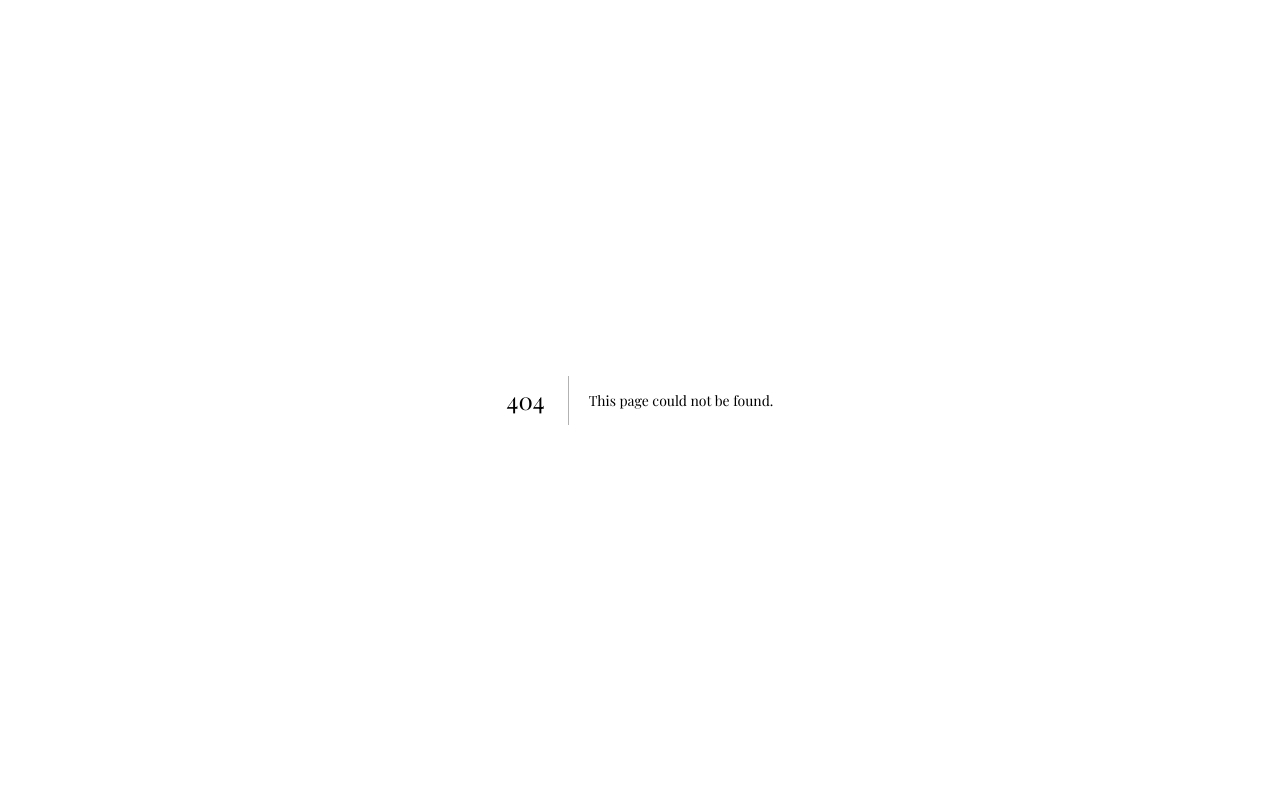
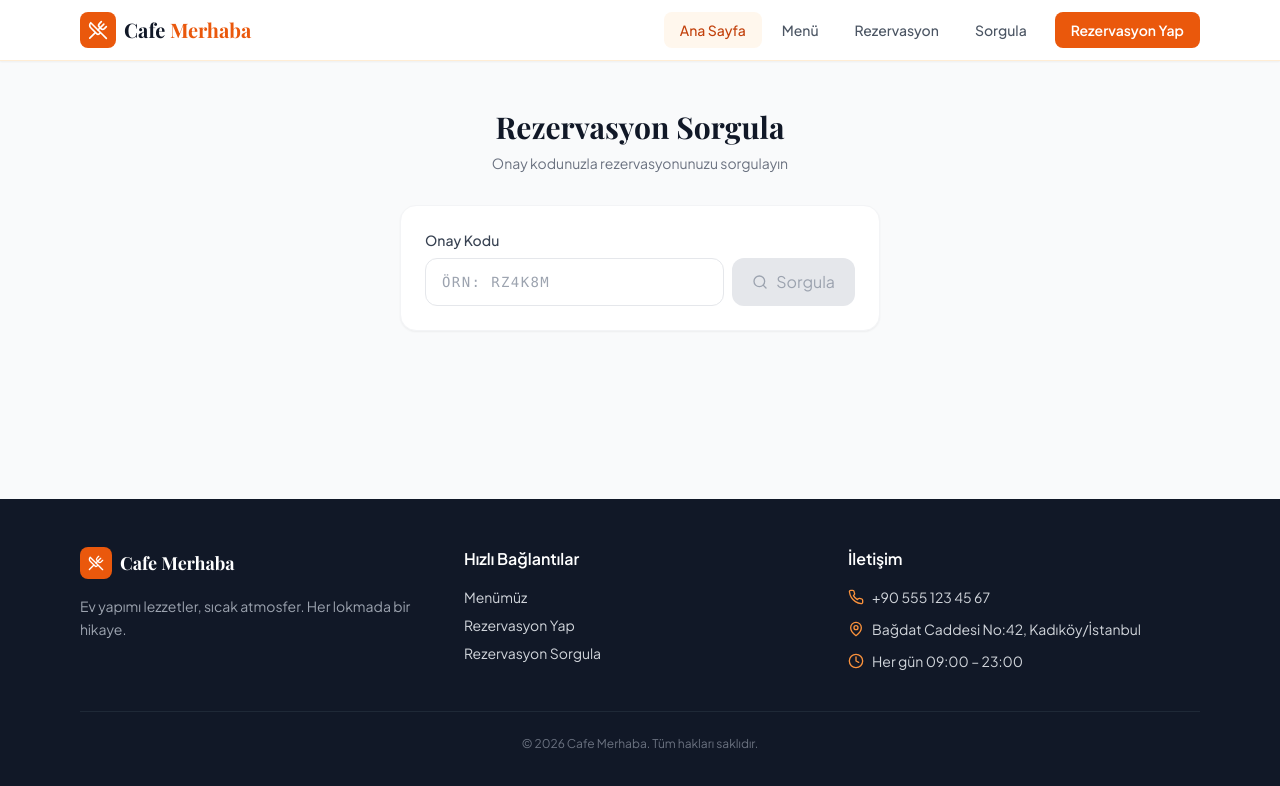
Before and after one commit to furkanalumert1-self/lokanta_rezervasyon, a Next.js app: page / in a window 1280 px wide. Before the commit this address had no page. Shown: the top 786 px of the page. Built offline with nearby package versions, Linux system fonts and the light colour scheme; a web font is replaced by a local one.

Commit message:
Add files via upload

```diff
--- /dev/null
+++ b/src/app/page.tsx
@@ -0,0 +1,123 @@
+"use client";
+
+import { useState } from "react";
+import { Search, Calendar, Clock, Users, Phone, User } from "lucide-react";
+import PublicHeader from "@/components/PublicHeader";
+import PublicFooter from "@/components/PublicFooter";
+import ReservationStatusBadge from "@/components/ReservationStatusBadge";
+import { formatDate, formatTime } from "@/lib/utils";
+
+type ReservationResult = {
+  customerName: string;
+  customerPhone: string;
+  date: string;
+  guestCount: number;
+  status: string;
+  notes?: string | null;
+};
+
+export default function SorgulaPage() {
+  const [code, setCode] = useState("");
+  const [loading, setLoading] = useState(false);
+  const [result, setResult] = useState<ReservationResult | null>(null);
+  const [error, setError] = useState("");
+
+  const handleSearch = async () => {
+    if (!code.trim()) return;
+    setLoading(true);
+    setError("");
+    setResult(null);
+
+    try {
+      const res = await fetch(`/api/reservations/check?code=${code.toUpperCase().trim()}`);
+      const data = await res.json();
+      if (!res.ok) throw new Error(data.error || "Rezervasyon bulunamadı");
+      setResult(data);
+    } catch (err: unknown) {
+      setError(err instanceof Error ? err.message : "Bir hata oluştu");
+    } finally {
+      setLoading(false);
+    }
+  };
+
+  return (
+    <div className="min-h-screen flex flex-col bg-gray-50">
+      <PublicHeader />
+
+      <div className="max-w-lg mx-auto px-4 py-12 w-full flex-1">
+        <div className="text-center mb-8">
+          <h1 className="font-display text-3xl font-bold text-gray-900 mb-2">Rezervasyon Sorgula</h1>
+          <p className="text-gray-500 text-sm">Onay kodunuzla rezervasyonunuzu sorgulayın</p>
+        </div>
+
+        <div className="bg-white rounded-2xl shadow-sm border border-gray-100 p-6 mb-6">
+          <label className="block text-sm font-medium text-gray-700 mb-2">Onay Kodu</label>
+          <div className="flex gap-2">
+            <input
+              type="text"
+              value={code}
+              onChange={(e) => setCode(e.target.value.toUpperCase())}
+              onKeyDown={(e) => e.key === "Enter" && handleSearch()}
+              placeholder="Örn: RZ4K8M"
+              maxLength={6}
+              className="flex-1 border border-gray-200 rounded-xl px-4 py-3 text-sm font-mono tracking-widest uppercase focus:outline-none focus:ring-2 focus:ring-primary-300 focus:border-transparent"
+            />
+            <button
+              onClick={handleSearch}
+              disabled={loading || code.length < 4}
+              className="bg-primary-600 hover:bg-primary-700 disabled:bg-gray-200 disabled:text-gray-400 text-white px-5 py-3 rounded-xl transition-colors flex items-center gap-2"
+            >
+              {loading ? (
+                <div className="w-4 h-4 border-2 border-white border-t-transparent rounded-full animate-spin" />
+              ) : (
+                <Search className="w-4 h-4" />
+              )}
+              Sorgula
+            </button>
+          </div>
+        </div>
+
+        {error && (
+          <div className="bg-red-50 border border-red-200 text-red-700 rounded-xl px-4 py-3 text-sm mb-4">
+            {error}
+          </div>
+        )}
+
+        {result && (
+          <div className="bg-white rounded-2xl shadow-sm border border-gray-100 p-6 animate-slide-up">
+            <div className="flex items-center justify-between mb-5">
+              <h3 className="font-semibold text-gray-900">Rezervasyon Detayı</h3>
+              <ReservationStatusBadge status={result.status} />
+            </div>
+
+            <div className="space-y-3">
+              {[
+                { icon: User, label: "Misafir", value: result.customerName },
+                { icon: Phone, label: "Telefon", value: result.customerPhone },
+                { icon: Calendar, label: "Tarih", value: formatDate(result.date) },
+                { icon: Clock, label: "Saat", value: formatTime(result.date) },
+                { icon: Users, label: "Kişi Sayısı", value: `${result.guestCount} kişi` },
+              ].map((row) => (
+                <div key={row.label} className="flex items-center justify-between py-2 border-b border-gray-50 last:border-0">
+                  <div className="flex items-center gap-2 text-sm text-gray-500">
+                    <row.icon className="w-4 h-4" />
+                    {row.label}
+                  </div>
+                  <span className="text-sm font-medium text-gray-900">{row.value}</span>
+                </div>
+              ))}
+              {result.notes && (
+                <div className="pt-1">
+                  <p className="text-xs text-gray-400 mb-1">Not</p>
+                  <p className="text-sm text-gray-700">{result.notes}</p>
+                </div>
+              )}
+            </div>
+          </div>
+        )}
+      </div>
+
+      <PublicFooter />
+    </div>
+  );
+}
```
